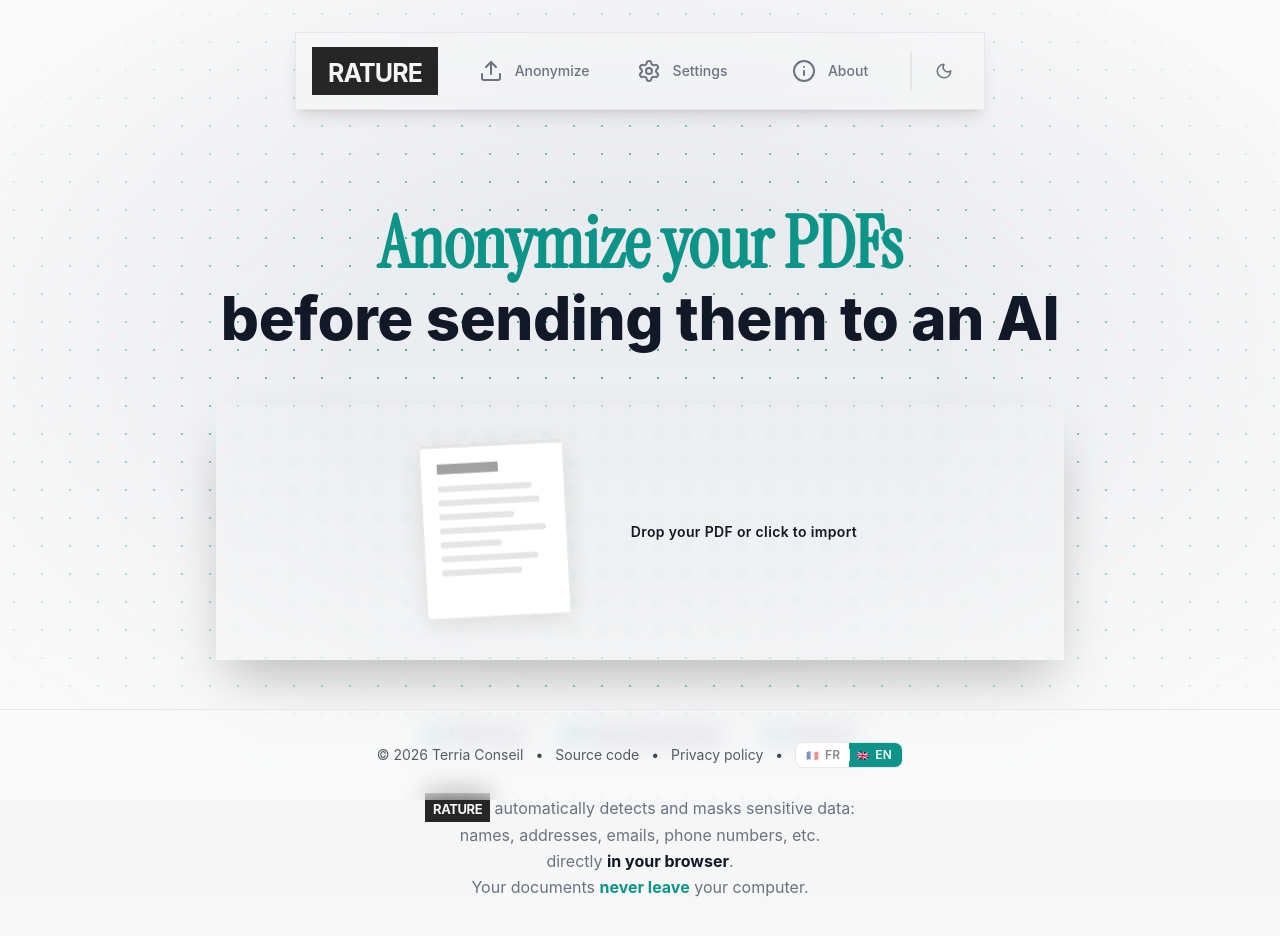
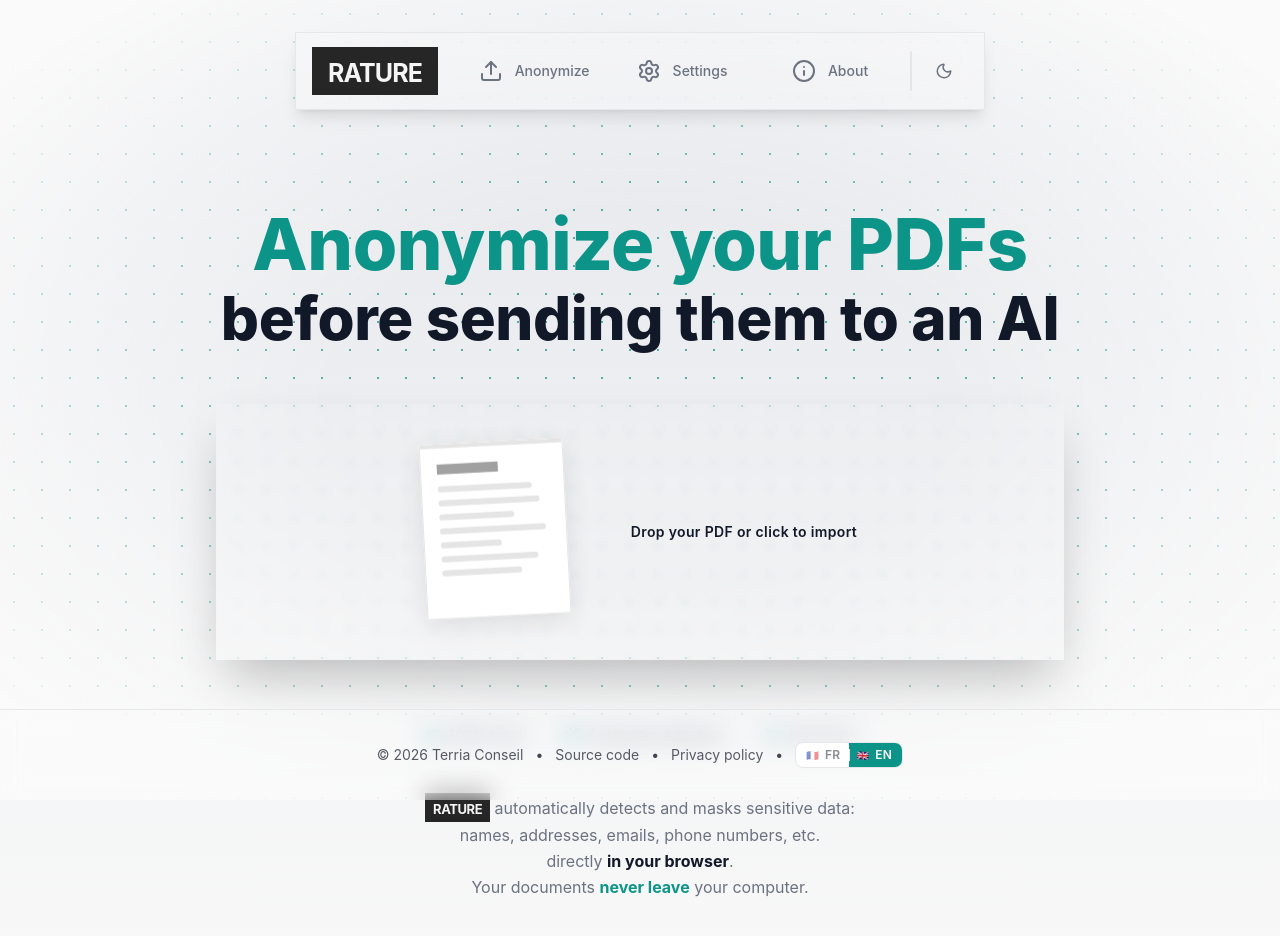
Before and after one commit to TerriaConseil/rature, a React (Vite) app: page / in a window 1280 px wide. Shown: the top 936 px of the page. Built offline with nearby package versions, Linux system fonts and the light colour scheme.

Commit message:
Roll back new Instrument font (#11)

```diff
--- a/index.html
+++ b/index.html
@@ -1,9 +1,6 @@
 <!doctype html>
 <html lang="fr">
   <head>
-    <link rel="preconnect" href="https://fonts.googleapis.com">
-    <link rel="preconnect" href="https://fonts.gstatic.com" crossorigin>
-    <link href="https://fonts.googleapis.com/css2?family=Instrument+Serif:ital@0;1&display=swap" rel="stylesheet">
     <link rel="apple-touch-icon" sizes="180x180" href="/apple-touch-icon.png">
     <link rel="icon" type="image/png" sizes="32x32" href="/favicon-32x32.png">
     <link rel="icon" type="image/png" sizes="16x16" href="/favicon-16x16.png">
--- a/src/pages/HomePage.tsx
+++ b/src/pages/HomePage.tsx
@@ -53,10 +53,7 @@ export function HomePage({ onFileSelect }: HomePageProps) {
           className="text-center tracking-tight leading-[1.05]"
           style={{ animation: 'fade-up 0.65s cubic-bezier(0.16, 1, 0.3, 1) both' }}
         >
-          <span
-            className="block text-accent text-6xl lg:text-7xl font-extrabold"
-            style={{ fontFamily: "'Instrument Serif', Georgia, serif" }}
-          >
+          <span className="block text-accent text-6xl lg:text-7xl font-extrabold">
             {t('home.title')}
           </span>
           <span className="block text-5xl lg:text-6xl font-extrabold text-fg mt-2">
```
